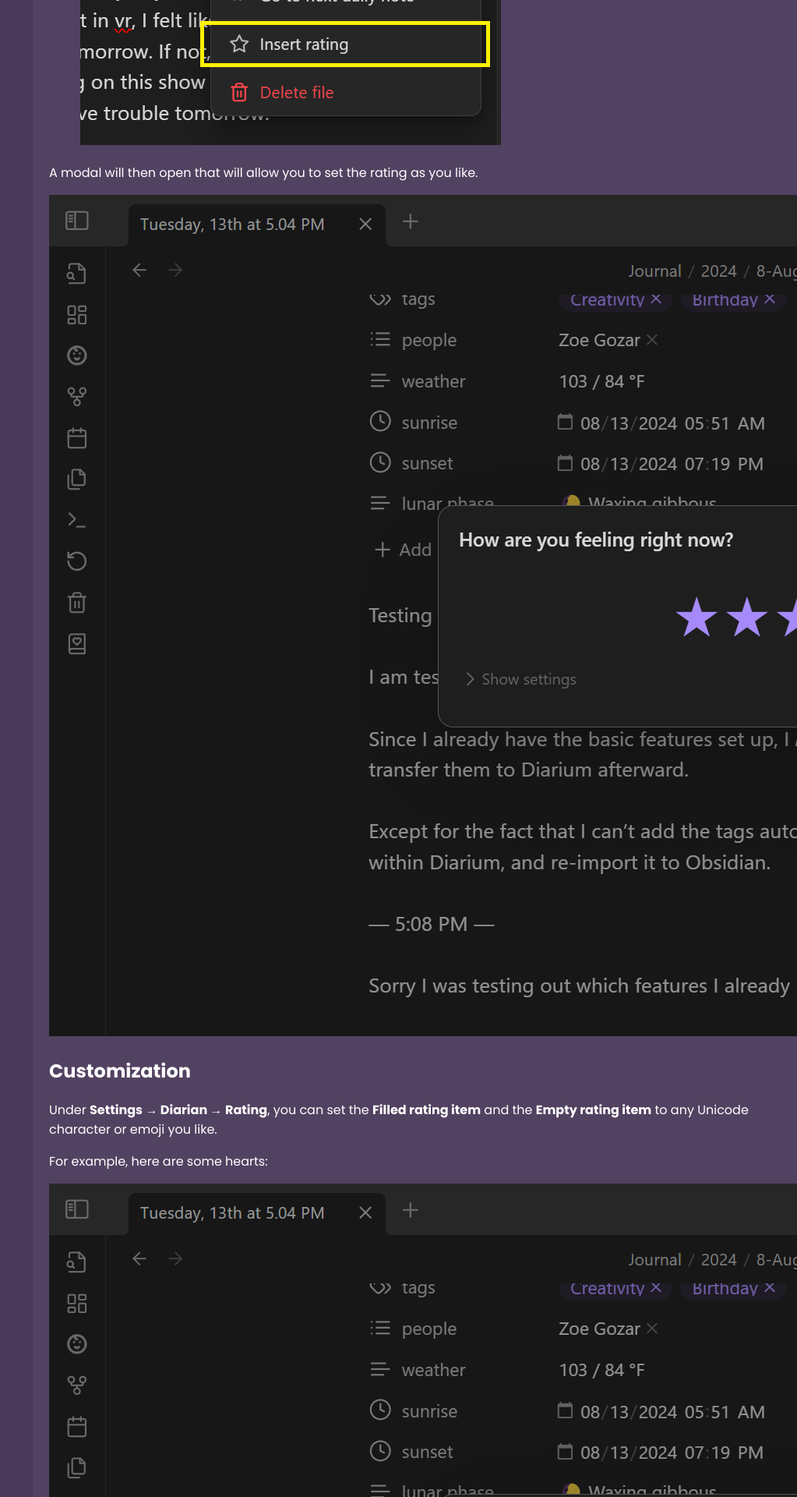
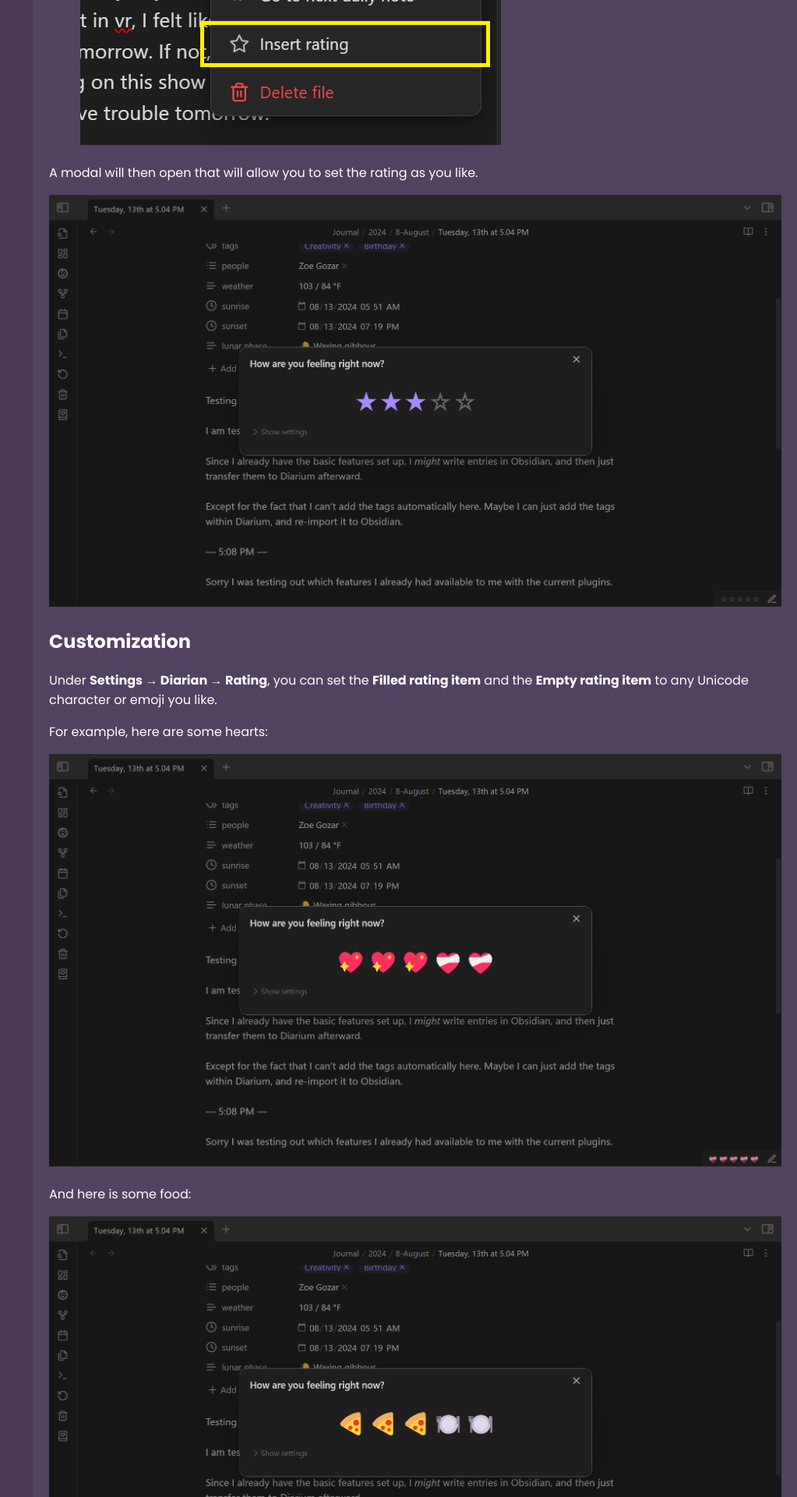
Before and after one commit to Erallie/diarian, a Jekyll site: the page built from Instructions/Rating.md, in a window 1280 px wide. Shown: the part 665-2585 px from the top of the page at 78% size, without its empty margins (257-1280 px from the left). Built offline with Jekyll 4.4.1, drawn with Linux system fonts in a browser that asks for light colours.

Commit message:
Changed image width

```diff
--- a/css/style.css
+++ b/css/style.css
@@ -175,3 +175,8 @@ h1:first-child {
     top: 0;
     background-color: var(--background-color);
 }
+
+img {
+    max-width: 100%;
+    object-fit: scale-down;
+}
```
